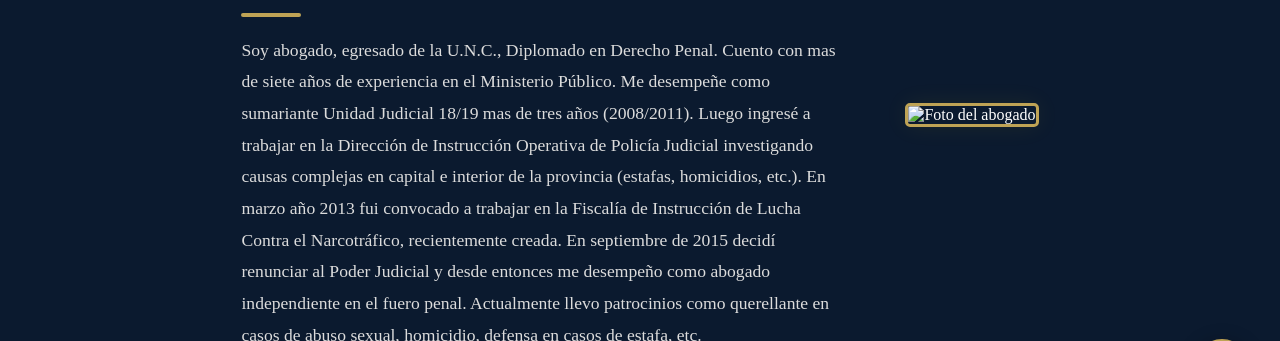
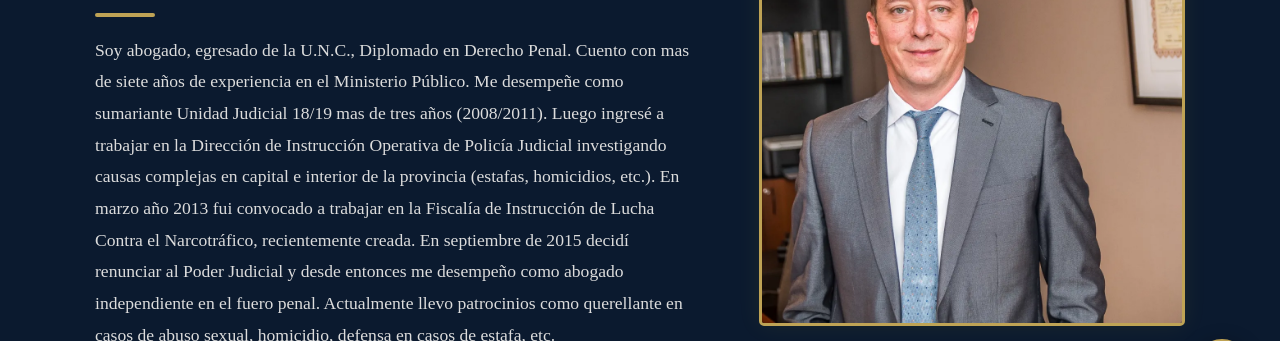
Before and after one commit to llucasvera/AllendePosse, a plain HTML site: page perfil.html in a window 1280 px wide. Shown: the part 375-716 px from the top of the page. Drawn offline with nearby package versions, Linux system fonts and the light colour scheme; files whose address does not match are found by name; a web font is replaced by a local one.

Commit message:
cambio perfil

```diff
--- a/perfil.html
+++ b/perfil.html
@@ -53,7 +53,7 @@ MP 1-38832</h2>
       </p>
     </div>
     <div class="image-side">
-      <img src="scr/scr_landing_page/hero-pic.webp" alt="Foto del abogado" />
+      <img src="src/scr_landing_page/hero-pic.webp" alt="Foto del abogado" />
     </div>
   </div>
 </section>
```
